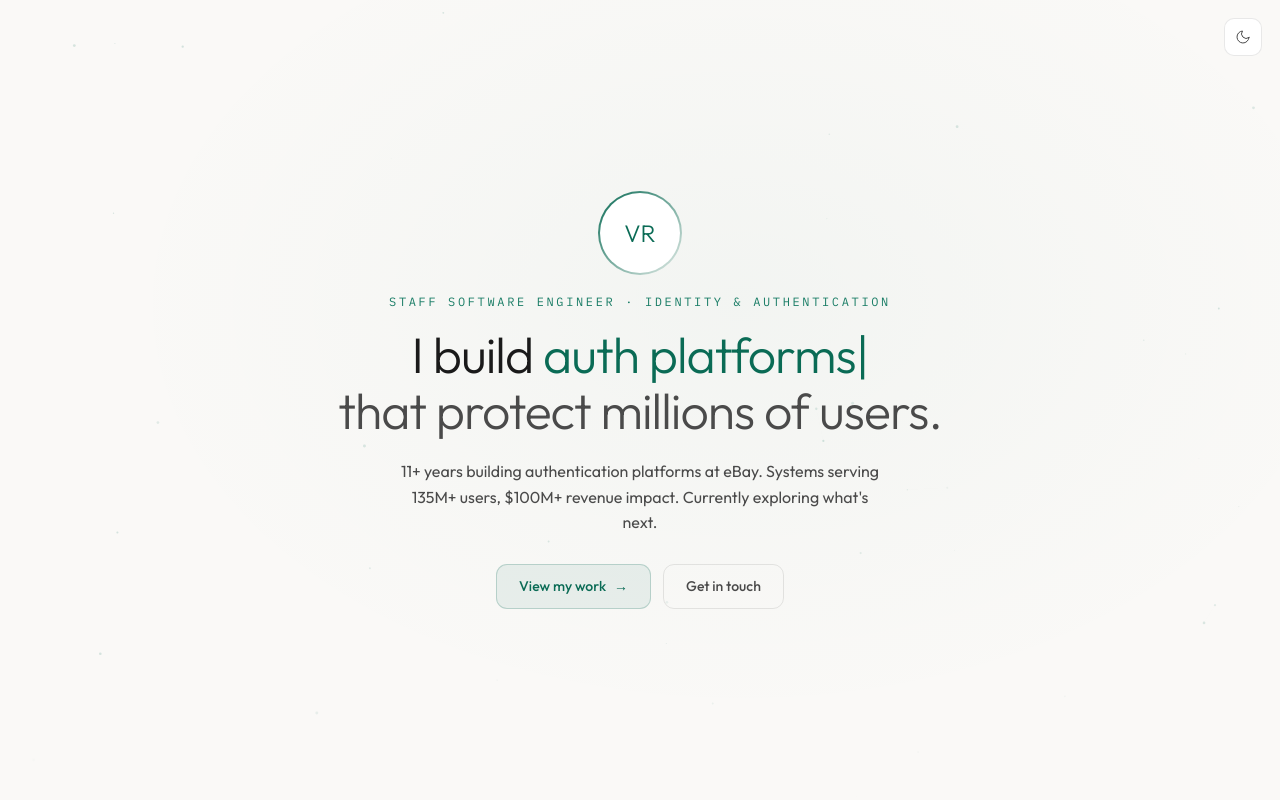
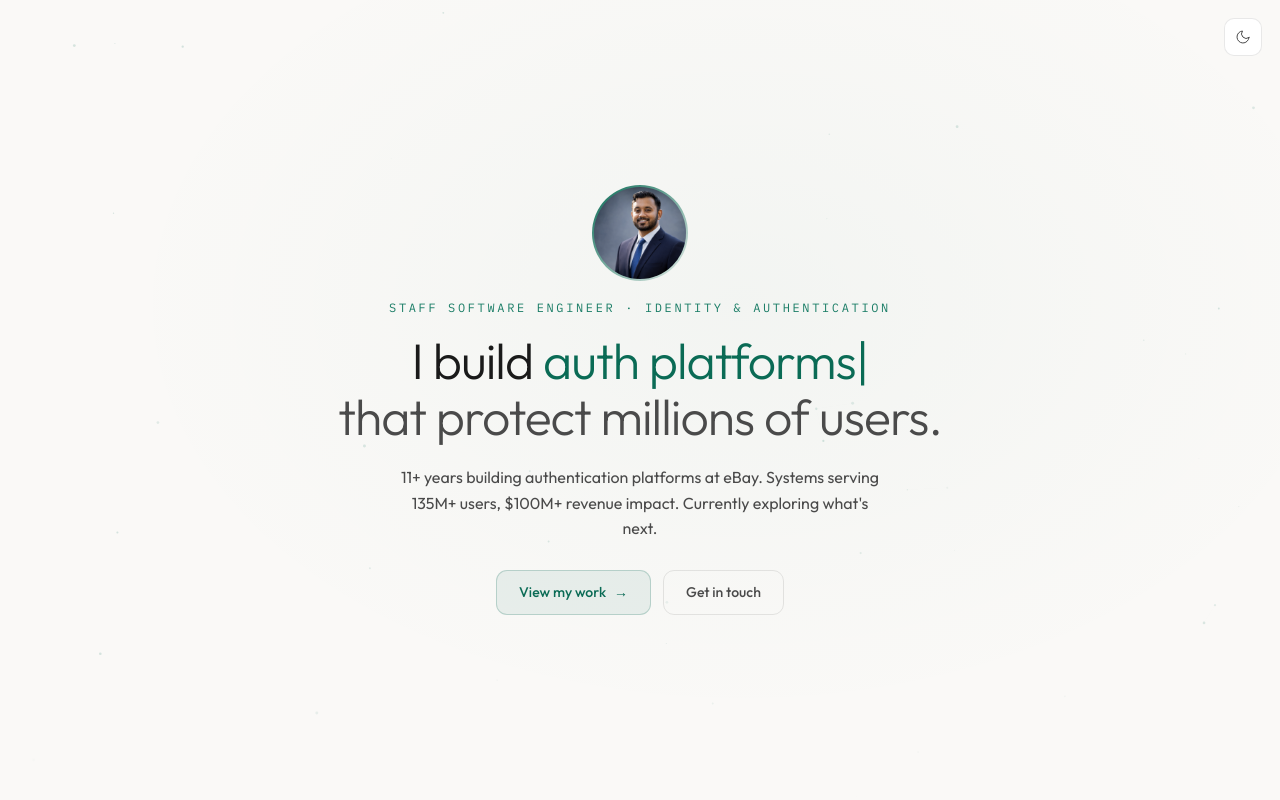
Before and after one commit to varunragunathan/varun-portfolio, a React (Vite) app: page / in a window 1280 px wide. Shown: the top 800 px of the page. Built offline with nearby package versions, Linux system fonts and the light colour scheme; the HTML template or start-up script is replaced by a standard one.

Commit message:
Adding headshot to hero section

```diff
--- a/src/pages/Home.jsx
+++ b/src/pages/Home.jsx
@@ -33,8 +33,14 @@ function Hero() {
         transition: 'opacity 0.85s cubic-bezier(0.22,1,0.36,1), transform 0.85s cubic-bezier(0.22,1,0.36,1)',
       }}>
         {/* Avatar */}
-        <div aria-hidden="true" style={{ width: 84, height: 84, borderRadius: '50%', margin: '0 auto 18px', background: `linear-gradient(135deg, ${t.accent}, ${t.accentDim})`, padding: 2 }}>
-          <div style={{ width: '100%', height: '100%', borderRadius: '50%', background: t.surface, display: 'flex', alignItems: 'center', justifyContent: 'center', fontFamily: F, fontSize: 24, fontWeight: 300, color: t.accent }}>VR</div>
+        <div style={{ width: 96, height: 96, borderRadius: '50%', margin: '0 auto 18px', background: `linear-gradient(135deg, ${t.accent}, ${t.accentDim})`, padding: 2 }}>
+          <img
+            src="/varun.PNG"
+            alt="Varun Ragunathan"
+            width={92}
+            height={92}
+            style={{ width: '100%', height: '100%', borderRadius: '50%', objectFit: 'cover', display: 'block' }}
+          />
         </div>
 
         <div style={{ fontFamily: M, fontSize: 12, fontWeight: 400, letterSpacing: '0.22em', textTransform: 'uppercase', color: t.accentMuted, marginBottom: 16 }}>
--- a/vite.config.js
+++ b/vite.config.js
@@ -7,7 +7,7 @@ export default defineConfig({
     react(),
     VitePWA({
       registerType: 'autoUpdate',
-      includeAssets: ['favicon.svg'],
+      includeAssets: ['favicon.svg', 'robots.txt', 'icon-192.png', 'icon-512.png'],
       manifest: {
         name: 'Varun Ragunathan — Staff Engineer',
         short_name: 'Varun R.',
```
Also changed, not shown: public/favicon.svg (renamed from favicon.svg), public/robots.txt (renamed from robots.txt), public/varun.png (added), 12 other files (tests, documents, lock files or other folders).
